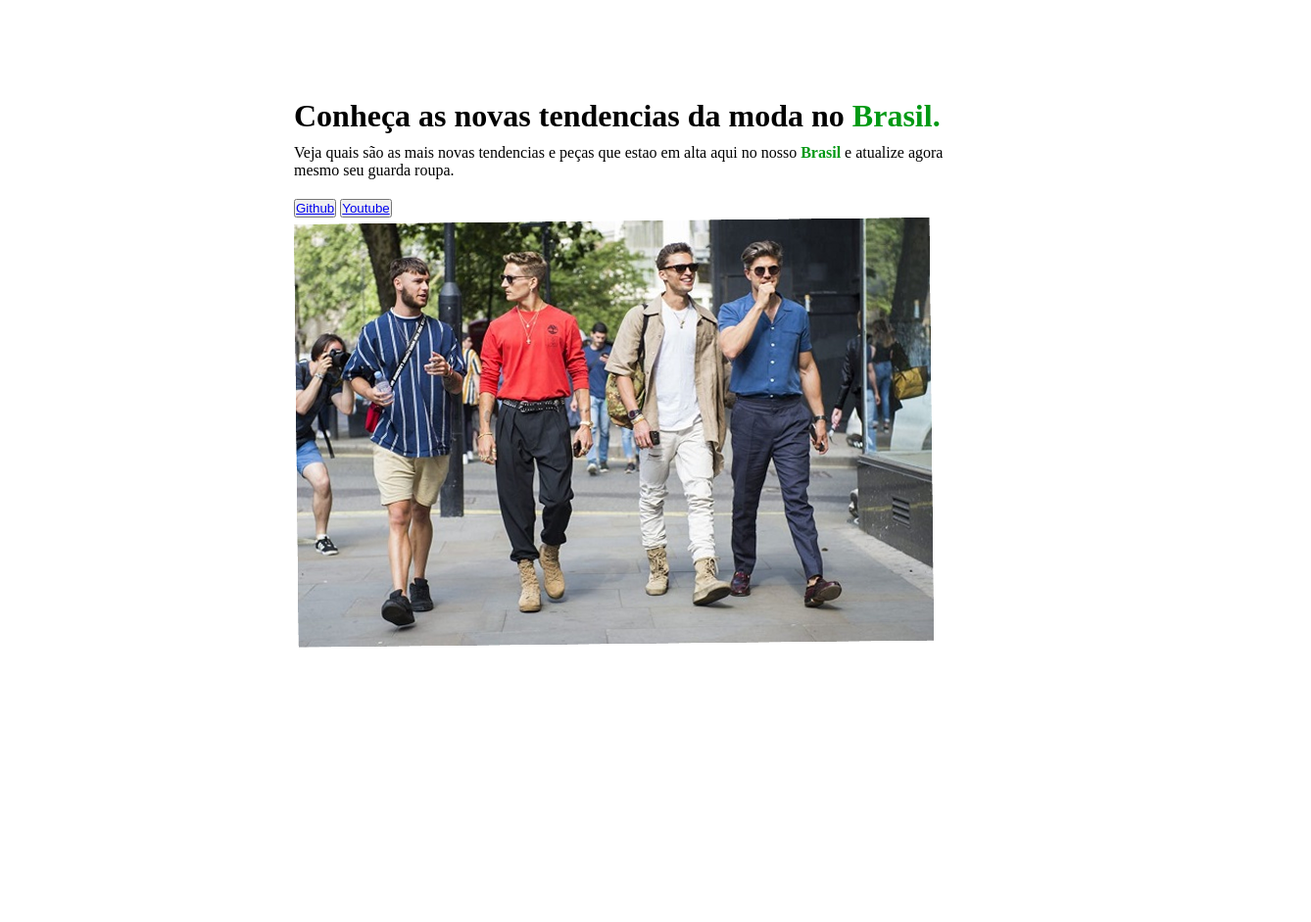
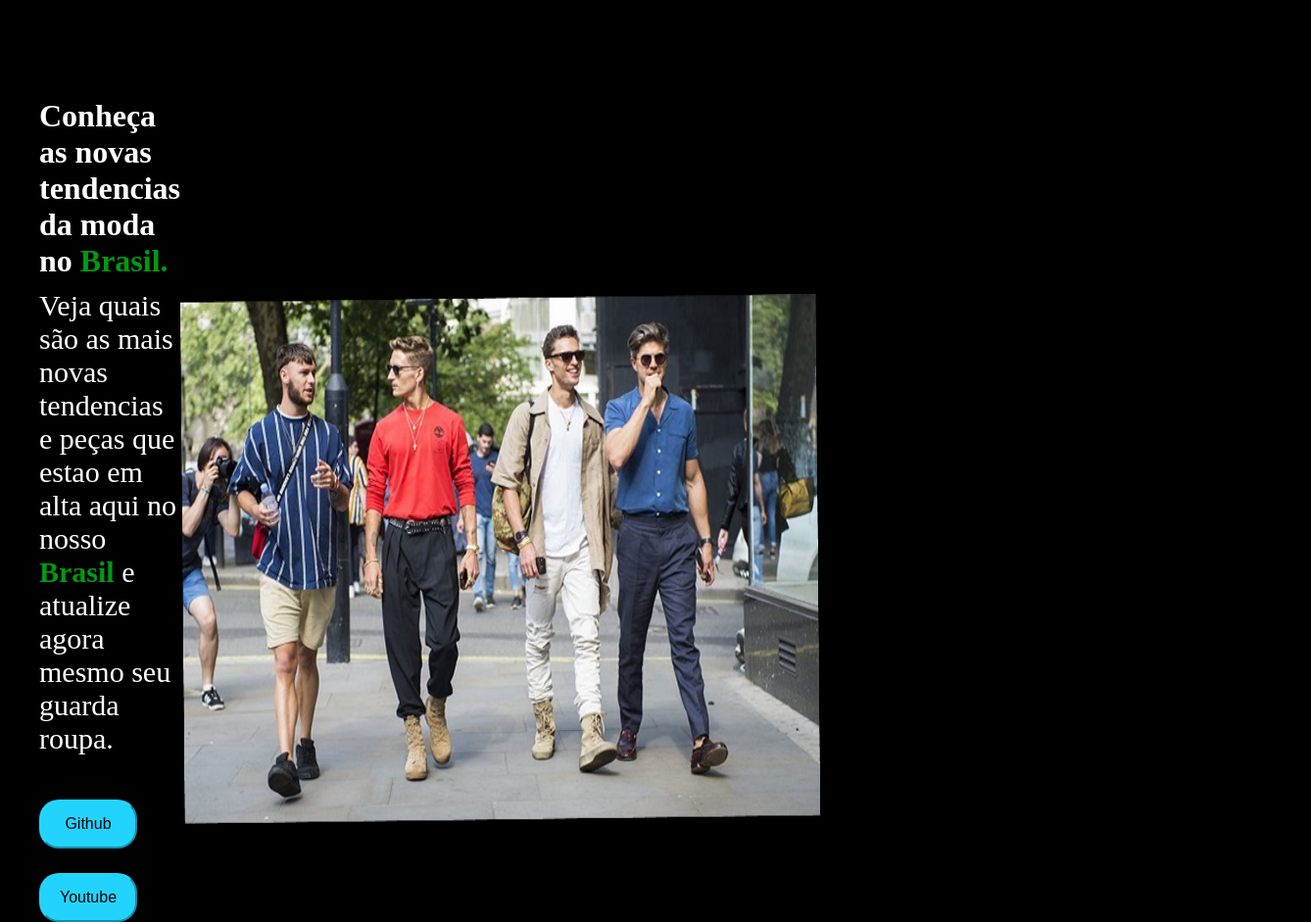
Before and after one commit to fckryzns/ryanvscodeproject, a plain HTML site: page index.html in a window 1280 px wide. Shown: the whole page at 98% size, 1338 px wide, since content can reach past the window. Before the commit the page ends 800 px from the top, so only its background shows below. Drawn offline with Linux system fonts and the light colour scheme.

Commit message:
Add files via upload

```diff
--- a/index.html
+++ b/index.html
@@ -10,12 +10,14 @@
 <body>
 <header></header>
 <main>
-
+<div>
     <h1>Conheça as novas tendencias da moda no <strong>Brasil.</strong></h1>
    <p> Veja quais são as mais novas tendencias e peças que estao em alta aqui no nosso <strong>Brasil</strong> e atualize agora mesmo seu guarda roupa.</p>
-    <button ><a href="https://github.com/fckryzns" target="_blank" rel="noopener noreferrer">Github</a></button>
-    <button><a href="https://www.youtube.com/watch?v=i-4o4Im7DSg" target="_blank" rel="noopener noreferrer">Youtube</a></button>
+    <button class="botao-personalizado"><a href="https://github.com/fckryzns" target="_blank" rel="noopener noreferrer">Github</a></button>
+    <button class="botao-personalizado2"><a href="https://www.youtube.com/watch?v=i-4o4Im7DSg" target="_blank" rel="noopener noreferrer">Youtube</a></button>
+    </div>
     <img src="Igage.png" alt="">
+
 </main>
 
 </body>
--- a/style.css
+++ b/style.css
@@ -3,22 +3,45 @@
     padding: 0;
 }
 body{
-    background-color: white;
+    background-color: rgb(0, 0, 0);
+    color: #ffffff;
 }
 strong{
     color: rgb(0, 153, 20);
 
 }
 main{
-    display: block;
-    padding: 0 300px 0 300px;
+    display: flex;
+    padding: 0 100px 0 40px;
 
 }
 
 p{
     margin: 10px 0 20px 0px;
-    font-size: ;10px
+    font-size: 30px;
 }
 header, footer{
     height: 100px;
 }
+
+button{
+    background-color: #22D4FD;
+    width: 100px;
+    height: 50px;
+    border-radius: 20px;
+    border-color: #22D4FD;
+    margin: 25px 5px 0 0;
+}
+
+a{
+    color: #000;
+    font-size: 16px;
+    text-decoration: none;
+}
+
+.botao-esquerda{
+    text-align: right;
+}
+img{
+    padding: 200px 500px 100px 0px;
+}
```
